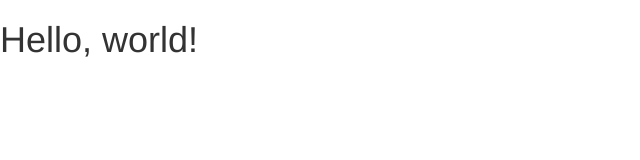
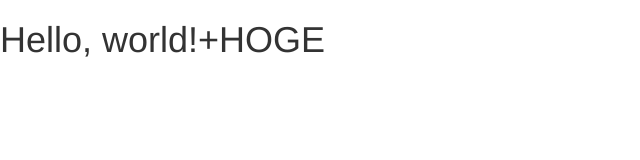
Before and after one commit to mai0916/mai0916.github.io, a plain HTML site: page index.html in a window 1280 px wide. Shown: the whole page, without its empty margins (0-640 px from the left). Drawn offline with nearby package versions, Linux system fonts and the light colour scheme.

Commit message:
MENTORFIX

```diff
--- a/index.html
+++ b/index.html
@@ -8,7 +8,7 @@
     <link href="https://maxcdn.bootstrapcdn.com/bootstrap/3.3.5/css/bootstrap.min.css" rel="stylesheet">
   </head>
   <body>
-    <h1>Hello, world!</h1>
+    <h1>Hello, world!+HOGE</h1>
 
     <script src="https://maxcdn.bootstrapcdn.com/bootstrap/3.3.5/js/bootstrap.min.js"></script>
   </body>
```
